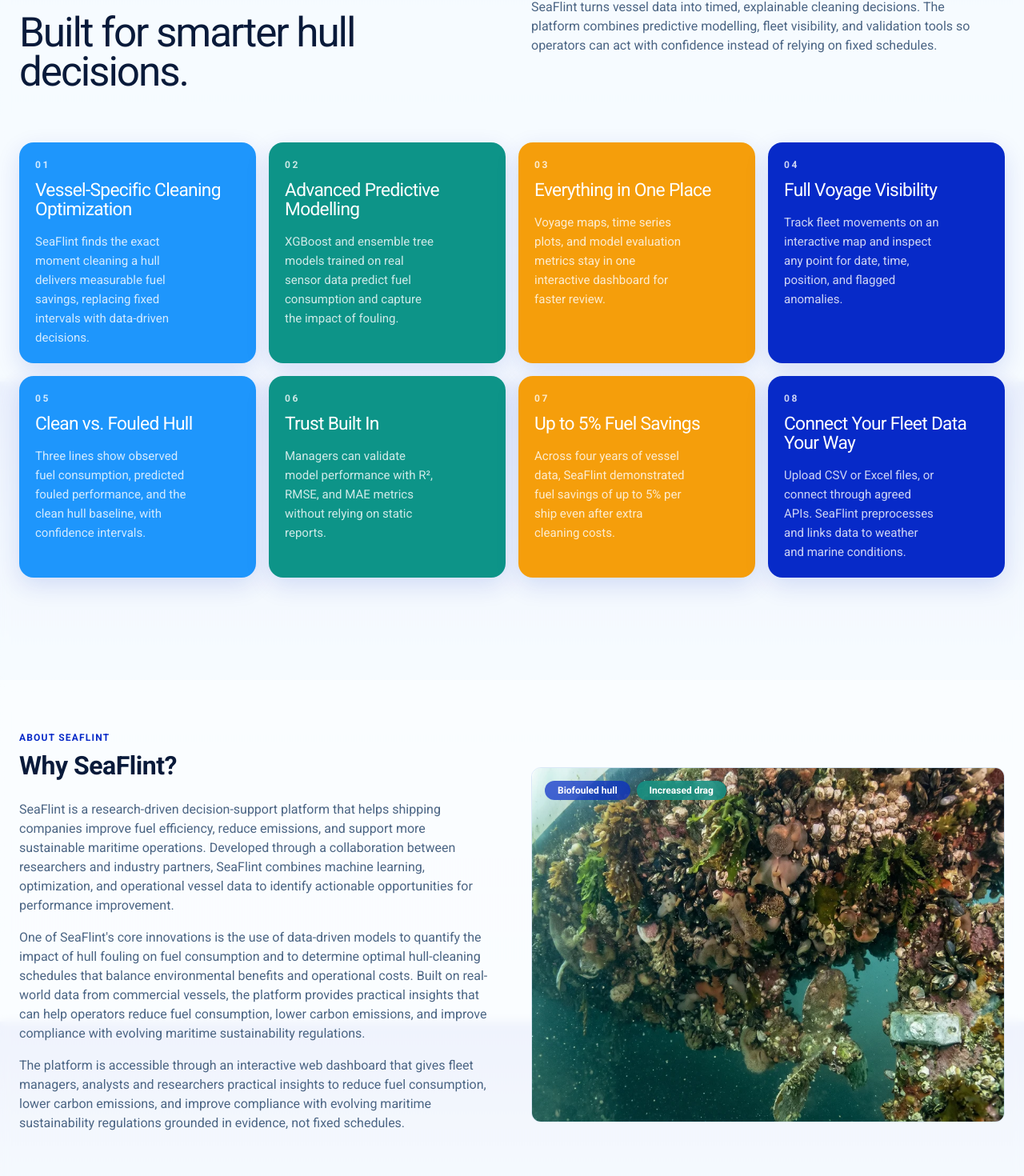
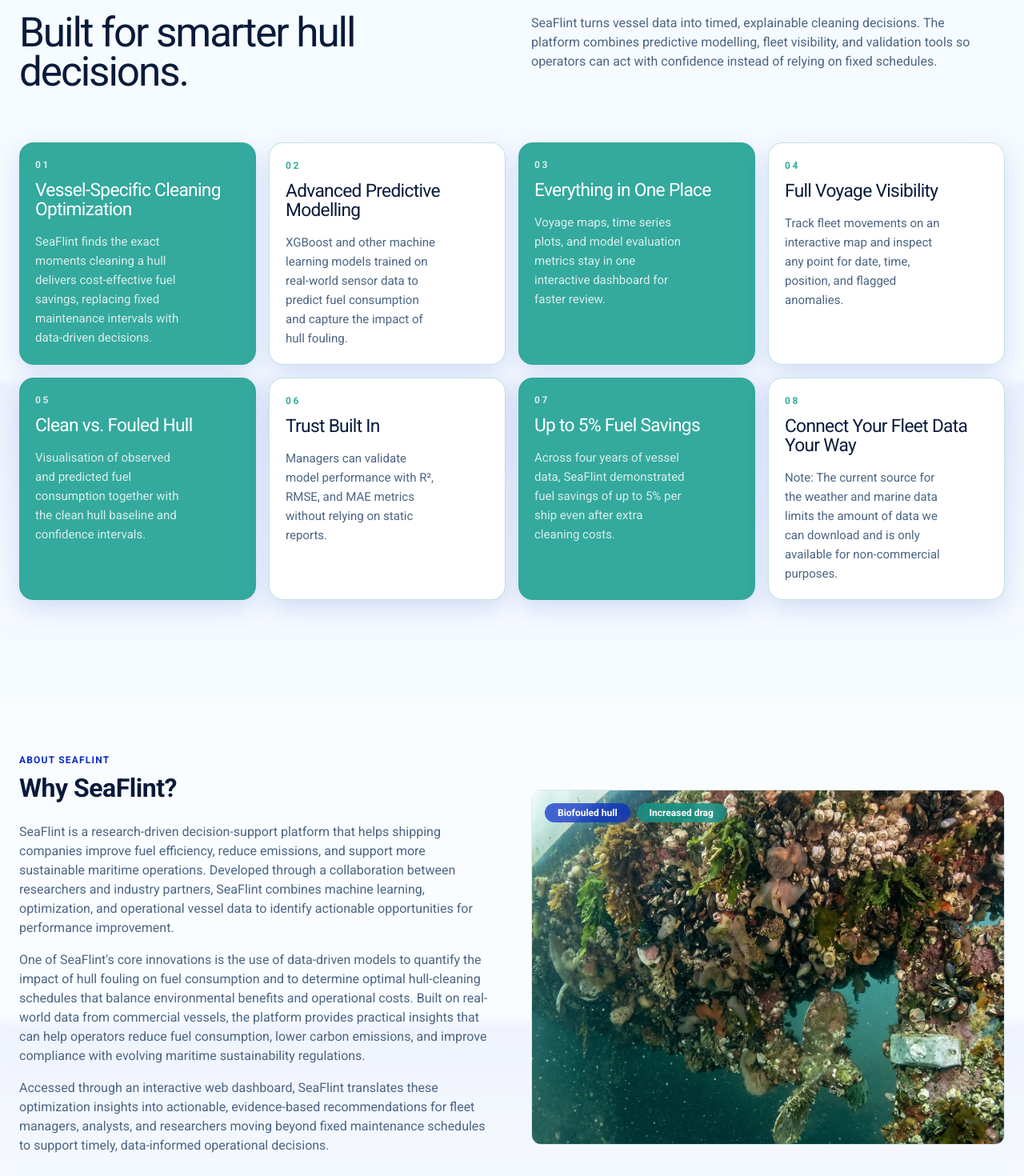
Before and after one commit to Seaflint/SeaFlint.github.io, a Next.js app: page / in a window 1280 px wide. Shown: the part 1123-2593 px from the top of the page at 80% size. Built offline with nearby package versions, Linux system fonts and the light colour scheme.

Commit message:
Refactor code structure for improved readability and maintainability

```diff
--- a/app/globals.css
+++ b/app/globals.css
@@ -62,8 +62,7 @@ main > section:not([data-screen-label="Hero"]) {
 }
 
 footer {
-  background-color: rgba(255, 255, 255, 0.58) !important;
-  backdrop-filter: blur(6px);
+  background-color: #0d9488 !important;
 }
 
 #features {
--- a/components/About.tsx
+++ b/components/About.tsx
@@ -30,10 +30,9 @@ export default function About() {
               compliance with evolving maritime sustainability regulations.
             </p>
             <p className="font-body-md text-on-surface-variant mb-xl">
-              The platform is accessible through an interactive web dashboard that gives fleet
-              managers, analysts and researchers practical insights to reduce fuel consumption,
-              lower carbon emissions, and improve compliance with evolving maritime sustainability
-              regulations grounded in evidence, not fixed schedules.
+              Accessed through an interactive web dashboard,
+              SeaFlint translates these optimization insights into actionable,
+              evidence-based recommendations for fleet managers, analysts, and researchers moving beyond fixed maintenance schedules to support timely, data-informed operational decisions.
             </p>
           </div>
           <div className="fade-in-up delay-1 order-1 lg:order-2">
--- a/components/Features.tsx
+++ b/components/Features.tsx
@@ -2,50 +2,42 @@ const FEATURES = [
   {
     n: "01",
     t: "Vessel-Specific Cleaning Optimization",
-    d: "SeaFlint finds the exact moment cleaning a hull delivers measurable fuel savings, replacing fixed intervals with data-driven decisions.",
-    bg: "bg-[#1e96fc]",
+    d: "SeaFlint finds the exact moments cleaning a hull delivers cost-effective fuel savings, replacing fixed maintenance intervals with data-driven decisions.",
   },
   {
     n: "02",
     t: "Advanced Predictive Modelling",
-    d: "XGBoost and ensemble tree models trained on real sensor data predict fuel consumption and capture the impact of fouling.",
-    bg: "bg-[#0d9488]",
+    d: "XGBoost and other machine learning models trained on real-world sensor data to predict fuel consumption and capture the impact of hull fouling.",
   },
   {
     n: "03",
     t: "Everything in One Place",
     d: "Voyage maps, time series plots, and model evaluation metrics stay in one interactive dashboard for faster review.",
-    bg: "bg-[#f59e0b]",
   },
   {
     n: "04",
     t: "Full Voyage Visibility",
     d: "Track fleet movements on an interactive map and inspect any point for date, time, position, and flagged anomalies.",
-    bg: "bg-[#072ac8]",
   },
   {
     n: "05",
     t: "Clean vs. Fouled Hull",
-    d: "Three lines show observed fuel consumption, predicted fouled performance, and the clean hull baseline, with confidence intervals.",
-    bg: "bg-[#1e96fc]",
+    d: "Visualisation of observed and predicted fuel consumption together with the clean hull baseline and confidence intervals.",
   },
   {
     n: "06",
     t: "Trust Built In",
     d: "Managers can validate model performance with R², RMSE, and MAE metrics without relying on static reports.",
-    bg: "bg-[#0d9488]",
   },
   {
     n: "07",
     t: "Up to 5% Fuel Savings",
     d: "Across four years of vessel data, SeaFlint demonstrated fuel savings of up to 5% per ship even after extra cleaning costs.",
-    bg: "bg-[#f59e0b]",
   },
   {
     n: "08",
     t: "Connect Your Fleet Data Your Way",
-    d: "Upload CSV or Excel files, or connect through agreed APIs. SeaFlint preprocesses and links data to weather and marine conditions.",
-    bg: "bg-[#072ac8]",
+    d: "Note: The current source for the weather and marine data limits the amount of data we can download and is only available for non-commercial purposes.",
   },
 ];
 
@@ -57,16 +49,16 @@ export default function Features() {
       data-screen-label="Features"
     >
       <div className="max-w-7xl mx-auto">
-        <div className="grid grid-cols-1 lg:grid-cols-2 gap-2xl items-start mb-3xl fade-in-up">
+        <div className="grid grid-cols-1 lg:grid-cols-2 gap-2xl lg:items-start mb-3xl fade-in-up">
           <div className="max-w-2xl">
-            <span className="text-label-sm uppercase tracking-[0.24em] text-[#0d9488] font-semibold block mb-4">
+            <span className="text-label-sm uppercase tracking-[0.24em] text-[#34A99D] font-semibold block mb-4">
               Key Features
             </span>
             <h2 className="font-h2 text-[clamp(2.35rem,4vw,4.25rem)] leading-[0.95] tracking-[-0.04em] text-on-surface">
               Built for smarter hull decisions.
             </h2>
           </div>
-          <div className="lg:pt-3">
+          <div className="lg:mt-8">
             <p className="font-body-lg text-on-surface-variant max-w-xl">
               SeaFlint turns vessel data into timed, explainable cleaning decisions. The platform
               combines predictive modelling, fleet visibility, and validation tools so operators can
@@ -76,24 +68,41 @@ export default function Features() {
         </div>
 
         <div className="grid grid-cols-1 md:grid-cols-2 xl:grid-cols-4 gap-4">
-          {FEATURES.map((feature) => (
+          {FEATURES.map((feature, i) => {
+            const light = i % 2 === 1;
+            return (
               <article
                 key={feature.n}
-              className={`group relative min-h-[240px] rounded-[18px] p-5 shadow-[0_10px_30px_rgba(7,42,200,0.14)] transition-all duration-300 hover:-translate-y-1 hover:shadow-[0_16px_38px_rgba(7,42,200,0.22)] ${feature.bg}`}
+                className={`group relative min-h-[240px] rounded-[18px] p-5 shadow-[0_10px_30px_rgba(7,42,200,0.14)] transition-all duration-300 hover:-translate-y-1 hover:shadow-[0_16px_38px_rgba(7,42,200,0.22)] ${
+                  light ? "bg-white border border-[#34A99D]/30" : "bg-[#34A99D]"
+                }`}
               >
                 <div className="flex h-full flex-col">
-                <span className="text-label-sm uppercase tracking-[0.22em] text-white/80 font-semibold">
+                  <span
+                    className={`text-label-sm uppercase tracking-[0.22em] font-semibold ${
+                      light ? "text-[#34A99D]" : "text-white/80"
+                    }`}
+                  >
                     {feature.n}
                   </span>
-                <h3 className="mt-3 font-h3 text-[1.42rem] leading-[1.05] tracking-[-0.03em] text-white">
+                  <h3
+                    className={`mt-3 font-h3 text-[1.42rem] leading-[1.05] tracking-[-0.03em] ${
+                      light ? "text-on-surface" : "text-white"
+                    }`}
+                  >
                     {feature.t}
                   </h3>
-                <p className="mt-4 max-w-[23ch] text-[0.94rem] leading-6 text-white/80">
+                  <p
+                    className={`mt-4 max-w-[23ch] text-[0.94rem] leading-6 ${
+                      light ? "text-on-surface-variant" : "text-white/80"
+                    }`}
+                  >
                     {feature.d}
                   </p>
                 </div>
               </article>
-          ))}
+            );
+          })}
         </div>
       </div>
     </section>
--- a/components/Footer.tsx
+++ b/components/Footer.tsx
@@ -1,11 +1,15 @@
 export default function Footer() {
   return (
-    <footer className="w-full py-xl bg-surface border-t border-outline-variant">
-      <div className="max-w-7xl mx-auto px-gutter flex flex-col sm:flex-row items-center justify-between gap-md text-center">
+    <footer className="w-full py-md bg-[#0D9488] border-t border-white/10">
+      <div className="max-w-7xl mx-auto px-gutter flex flex-col sm:flex-row items-center justify-between gap-sm text-center">
         <div className="flex items-center gap-sm">
-          <img src="/assets/logo.png" alt="SeaFlint" className="h-24 w-auto" />
+          <img
+            src="/assets/logo.png"
+            alt="SeaFlint"
+            className="h-10 w-auto brightness-0 invert saturate-150"
+          />
         </div>
-        <p className="font-body-sm text-on-surface-variant">© 2026 SeaFlint</p>
+        <p className="font-body-sm text-white/70">© 2026 SeaFlint</p>
       </div>
     </footer>
   );
--- a/components/Team.tsx
+++ b/components/Team.tsx
@@ -65,10 +65,10 @@ export default function Team() {
                 sizes="(max-width: 640px) 100vw, (max-width: 1024px) 50vw, 25vw"
                 className="object-cover"
               />
-              <div className="absolute inset-x-0 bottom-0 p-lg bg-gradient-to-t from-black/80 to-transparent translate-y-[calc(100%-72px)] group-hover:translate-y-0 transition-transform duration-300">
+              <div className="absolute inset-x-0 bottom-0 px-lg pt-md pb-xl bg-gradient-to-t from-black/85 via-black/55 to-transparent translate-y-[calc(100%-108px)] group-hover:translate-y-0 transition-transform duration-300">
                 <h4 className="text-white font-h3 text-h3">{member.name}</h4>
                 <p className="text-white/80 font-body-sm">{member.role}</p>
-                <p className="text-white/70 font-body-sm mt-sm">{member.bio}</p>
+                <p className="text-white/70 font-body-sm mt-md pb-sm">{member.bio}</p>
               </div>
             </div>
           ))}
--- a/components/TrustedBy.tsx
+++ b/components/TrustedBy.tsx
@@ -5,7 +5,7 @@ const PARTNERS = [
     href: "https://www.southampton.ac.uk/about/faculties-schools-departments/school-of-mathematical-sciences",
   },
   { src: "/assets/partner-rsg.png", alt: "Research Software Group", href: "https://rsgsoton.net/" },
-  { src: "/assets/partner-nhs.jpg", alt: "NHS", href: "https://www.uhs.nhs.uk/" },
+  { src: "/assets/partner-cs.png", alt: "NHS", href: "https://carisbrooke.co/?doing_wp_cron=1786209749.9480230808258056640625" },
   { src: "/assets/partner-das.png", alt: "Decision Analysis Services", href: "https://www.das-int.com/" },
 ];
 
```
Also changed, not shown: components/RevealObserver.tsx (+22 -6 lines), public/assets/partner-cs.png (added). Lines whose indentation alone changed are shown as unchanged.
